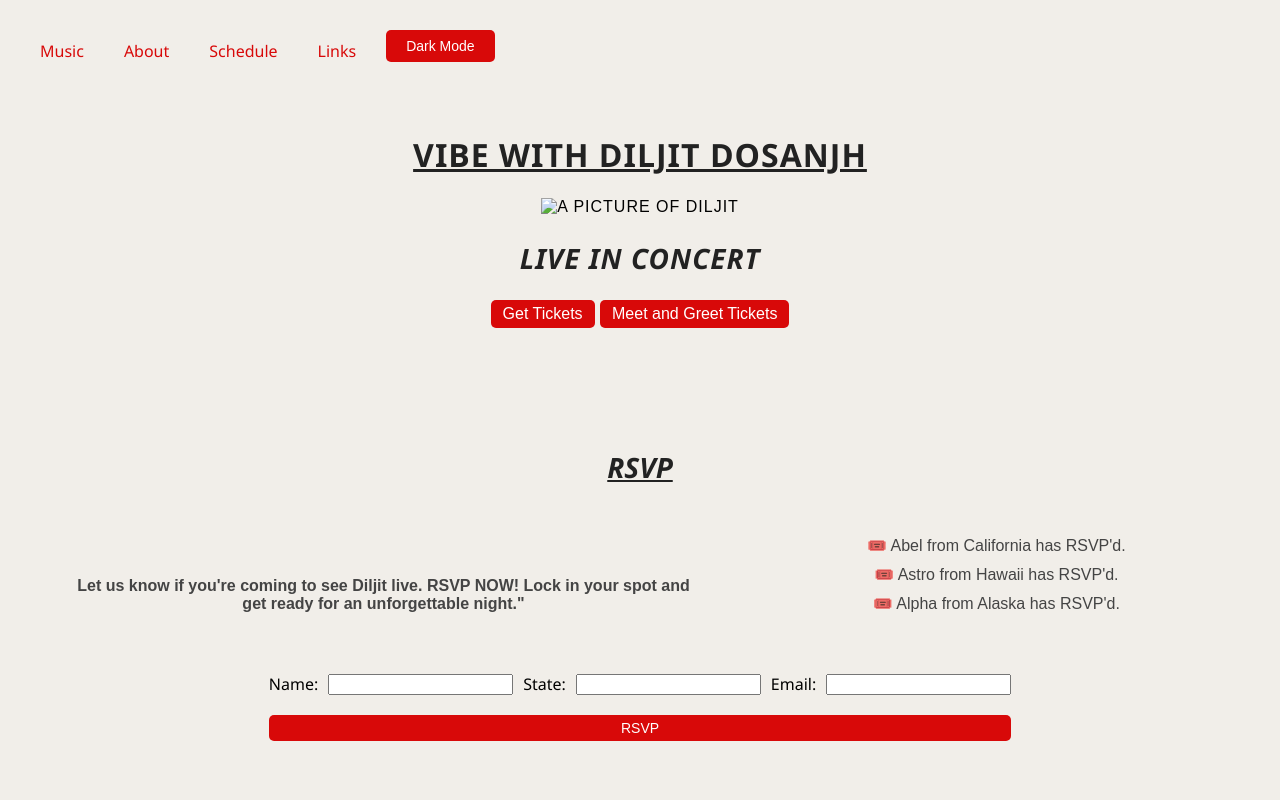
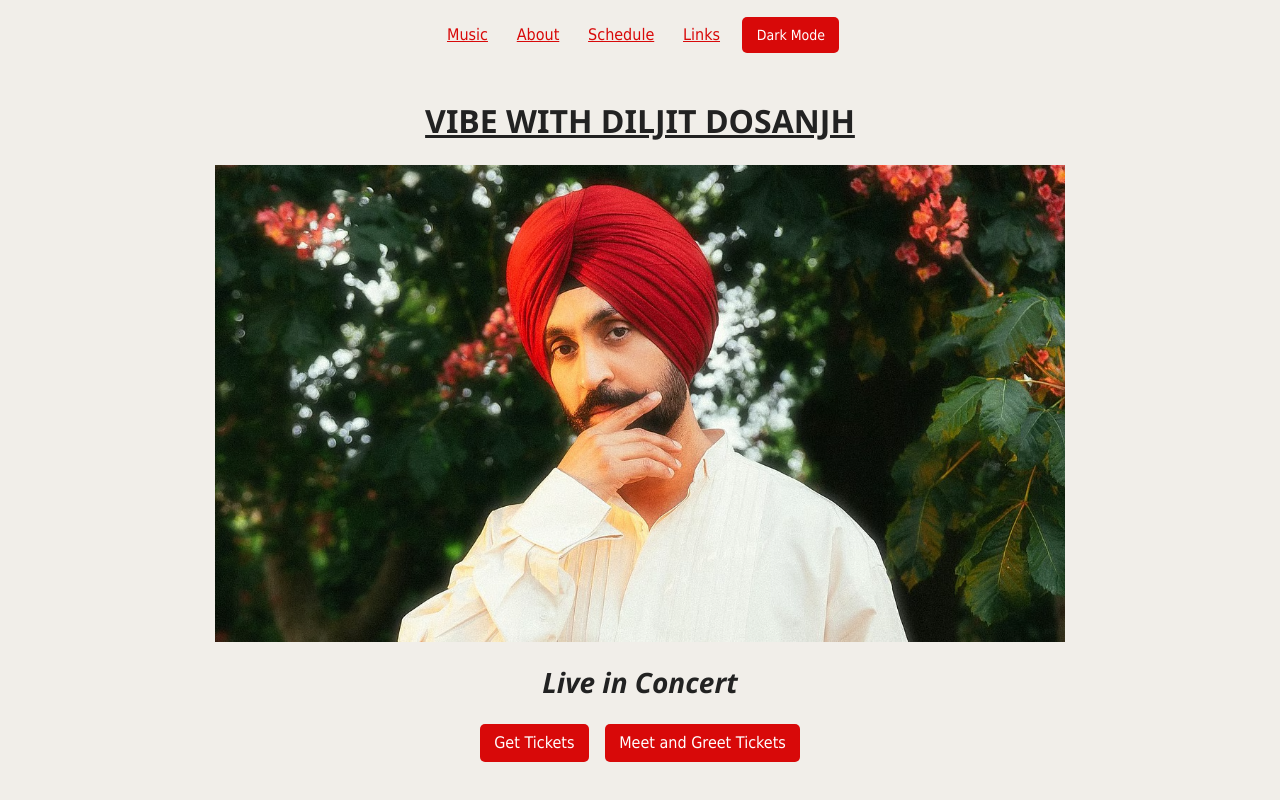
Before and after one commit to rumeethundal/diljit-info-site, a plain HTML site: page index.html in a window 1280 px wide. Shown: the top 800 px of the page. Drawn offline with Linux system fonts and the light colour scheme.

Commit message:
fixed spacing and overall made the site more cohesive

```diff
--- a/index.html
+++ b/index.html
@@ -1,14 +1,13 @@
 <!DOCTYPE html>
 <html lang="en">
   <head>
+    <meta charset="utf-8">
+    <meta name="viewport" content="width=device-width, initial-scale=1">
     <link rel="stylesheet" href="styles.css">
     <title>Diljit Concert</title>
-
   </head>
-
   <body>
-
-    <div class="navbar">
+    <nav class="navbar">
       <ul>
         <li><a href="https://www.youtube.com/channel/UCZRdNleCgW-BGUJf-bbjzQg">Music</a></li>
         <li><a href="https://en.wikipedia.org/wiki/Diljit_Dosanjh">About</a></li>
@@ -16,24 +15,25 @@
         <li><a href="#links">Links</a></li>
         <li><button id="theme-button">Dark Mode</button></li>
       </ul>
-    </div>
+    </nav>
 
-        <div class="header-container">
+    <main>
+      <header class="header-container">
         <div class="header-item">
           <h1>Vibe With Diljit Dosanjh</h1>
           <img id="header-img" src="img/diljit03.jpeg" alt="A picture of diljit"/>
         </div>
         <div class="header-item">
           <h2>Live in Concert</h2>
+          <div class="header-actions">
             <button class="header-button" type="button">Get Tickets</button>
             <button class="header-button" type="button">Meet and Greet Tickets</button>
           </div>
         </div>
+      </header>
 
-        <div id="rsvp">
-                    <div class="header-text" id="centered-header">
+      <section id="rsvp">
         <h2>RSVP</h2>
-                    </div>
         <div class="rsvp-container">
           <div class="rsvp-para">
             <p> <b>Let us know if you're coming to see Diljit live. RSVP NOW! Lock in your spot and get ready for an unforgettable night."</b></p>
@@ -47,22 +47,25 @@
         <div class="form-container">
           <form id="rsvp-form" title="rsvp-form">
             <div class="form-row">
+              <div class="form-field">
                 <label for="name">Name:</label>
                 <input type="text" id="name">
+              </div>
+              <div class="form-field">
                 <label for="state">State:</label>
                 <input type="text" id="state">
+              </div>
+              <div class="form-field">
                 <label for="email">Email:</label>
                 <input type="text" id="email">
-
+              </div>
             </div>
             <button id="rsvp-button" type="submit">RSVP</button>
           </form>
         </div>
+      </section>
 
-
-
-
-    <div class="about">
+      <section class="about">
         <div class="about-left">
           <div class="header-text">
             <h2>About the Event</h2>
@@ -84,21 +87,13 @@
             <li> <b>Meet & Greet (VIP):</b> <i>An up-close moment with the legend himself</i></li>
           </ul>
         </div>
-    </div>
-
       </section>
 
-
-
-
-<div>
-    <section id="schedule"></section>
-    <div class="header-text" id="centered-header">
+      <section id="schedule">
         <h2>Event Schedule</h2>
-    </div>
         <div class="number-events">
           <div class="event">
-            <img id="body-img" src="img/diljitMeetandGreet.jpeg" alt="A picture of Diljit dining"/>
+            <img class="event-image" src="img/diljitMeetandGreet.jpeg" alt="A picture of Diljit dining"/>
             <h3>6 PM - Meet and Greet</h3>
             <p>
               Get the chance to meet Diljit Dosanjh up close with an exclusive meet-and-greet
@@ -108,7 +103,7 @@
           </div>
 
           <div class="event">
-            <img id="body-img" src="img/diljitconcert.jpg" alt="A picture of Diljit performing at one of his past shows" />
+            <img class="event-image" src="img/diljitconcert.jpg" alt="A picture of Diljit performing at one of his past shows" />
             <h3>8 PM - Main Vibe</h3>
             <p>
               The main event brings Diljit Dosanjh to the stage for a high-energy performance you won’t forget.
@@ -117,19 +112,10 @@
             </p>
           </div>
         </div>
-</div>
+      </section>
 
-        <div class="bottom">
-            <div class="bottom-item">
-
-                </div>
-            </div>
-
-
-            <div class="bottom-item">
-                <div class="header-text">
+      <section id="links">
         <h2>External Links</h2>
-                </div>
         <div class="link">
           <a class="block" href="https://www.youtube.com/watch?v=k0Ka-deab1s&list=RDk0Ka-deab1s&start_radio=1">
             <article>
@@ -147,17 +133,15 @@
           </a>
           <p>Check out Diljit Dosanjh's iconic Met Gala look</p>
         </div>
-            </div>
-        </div>
       </section>
-
+    </main>
 
     <div id="success-modal" class="modal">
       <div class="modal-container">
         <div id="modal-item">
           <h3> You're all set to vibe with Diljit—get ready for an unforgettable night!</h3>
         </div>
-                <div id="modal-item">
+        <div>
           <img id="modal-img" src="img/diljit_stage.jpg" alt="A picture of diljit"/>
         </div>
       </div>
--- a/styles.css
+++ b/styles.css
@@ -1,417 +1,305 @@
-/* Prevents a white border in the VSCodeEDU preview. */
+:root {
+  --bg-color: #f1eee9;
+  --text-color: #231942;
+  --heading-color: #222;
+  --copy-color: #444;
+  --accent-color: #d80909;
+  --section-gap: clamp(2.75rem, 7vw, 5rem);
+  --column-gap: clamp(1.5rem, 5vw, 4rem);
+}
+
+* {
+  box-sizing: border-box;
+}
+
 html {
   background-color: var(--bg-color);
-    margin: 0;
-    padding: 0;
 }
 
-/* Body */
+body {
+  margin: 0;
+  min-height: 100vh;
+  background-color: var(--bg-color);
+  color: var(--text-color);
+  font: 1rem / 1.6 Tahoma, sans-serif;
+}
 
-body {
-    background-color: var(--bg-color);
+main,
+.navbar {
+  width: min(100% - 2rem, 68rem);
+  margin-inline: auto;
+}
 
-    font-size: 16px;
-    color: var(--text-color);
-    font-family: Tahoma, sans-serif;
+main {
+  display: grid;
+  gap: var(--section-gap);
+  padding-block: clamp(1.5rem, 4vw, 3rem) var(--section-gap);
+}
 
-    padding: 20px;
+h1,
+h2,
+h3,
+h4,
+p,
+ul {
   margin: 0;
 }
 
-/* Text */
-
-#header-img{
-  width: 850px;
+h1,
+h2,
+h3,
+h4 {
+  color: var(--heading-color);
+  font-family: 'Segoe UI', Tahoma, Geneva, Verdana, sans-serif;
+  line-height: 1.2;
 }
 
 h1 {
-    text-align: center;
-    font-family: 'Segoe UI', Tahoma, Geneva, Verdana, sans-serif;
-    font-size: 32px;
-    color: #222;
+  font-size: clamp(1.75rem, 4vw, 2rem);
   text-transform: uppercase;
   text-decoration: underline;
 }
 
 h2 {
-    text-align: center;
-    font-family: 'Segoe UI', Tahoma, Geneva, Verdana, sans-serif;
-    font-size: 28px;
-    color: #222;
+  font-size: 1.75rem;
+  font-style: italic;
+  text-decoration: underline;
+}
+
+h3 {
+  font-size: 1.5rem;
   font-style: italic;
 }
 
-h3 {
-    font-family: 'Segoe UI', Tahoma, Geneva, Verdana, sans-serif;
-    font-size: 24px;
-    color: black;
-    text-align: center;
-    font-style: italic;
+p,
+.about ul {
+  color: var(--copy-color);
 }
 
-ul {
-    font-family: 'Segoe UI', Tahoma, Geneva, Verdana, sans-serif;
-    list-style: square;
-    color: #444;
-    text-align: left;
+a {
+  color: var(--accent-color);
 }
 
-p {
-  font-family: Arial, sans-serif;
-  color: #444;
-  font-size: 16px;
-  margin: 0;
+a:visited {
+  color: #800606;
 }
 
-.link h2 {
-
+button {
+  padding: 0.55rem 0.9rem;
+  border: 0;
+  border-radius: 5px;
+  background-color: #d80909;
+  color: white;
+  font: inherit;
+  line-height: 1.3;
+  cursor: pointer;
 }
 
-a,
-a * {
-  color:rgb(216, 9, 9);
+.navbar ul,
+.header-actions {
+  display: flex;
+  flex-wrap: wrap;
+  justify-content: center;
+  align-items: center;
+  gap: 0.5rem 1rem;
+}
+
+.navbar ul {
+  list-style: none;
+  padding: 1rem 0 0;
+}
+
+.navbar a {
+  display: block;
+  padding: 0.4rem;
+  color: var(--accent-color);
+}
+
+#theme-button {
+  font-size: 0.875rem;
+}
+
+.header-container,
+.header-item,
+#rsvp,
+#schedule,
+#links {
+  display: grid;
+  justify-items: center;
+  gap: 1.5rem;
   text-align: center;
 }
 
-a:link {
-  color:rgb(216, 9, 9);
-  display: flex;
-  flex-direction: row;
-  justify-content: center;
-}
-
-a:visited {
-  color:rgb(128, 6, 6);
-}
-
-a:hover{
-
-}
-
-a:active{
-
-}
-
-.header-button {
-    background-color: rgb(216, 9, 9);
-    color: white;
-    border: none;
-    padding: 5px 12px;
-    border-radius: 5px;
-    cursor: pointer;
-    font-size: 16px;
-}
-
-button:hover {
-}
-
-/* Header */
-
-.header-container {
-  text-align: center;
-  font-family: Arial, sans-serif;
-  color: #000000;
-  text-transform: uppercase;
-  letter-spacing: 1px;
-  padding-top: 10px;
-  margin-bottom: 20px;
-  align-content: center;
-  display: flex;
-  flex-direction: column;
-  margin-top: 20px;
-}
-
-.header-item:nth-of-type(1) {
-  width: 100%;
-}
-
-.header-item:nth-of-type(2) {
+.header-item {
   width: 100%;
 }
 
 #header-img {
-  width: 850px;
-  max-width: 1000px;
+  display: block;
+  width: min(100%, 53.125rem);
+  height: auto;
 }
 
-#body-img {
-  width: 300px;
+.header-item h2 {
+  text-decoration: none;
 }
 
-.about {
-  font-family: 'Segoe UI', Tahoma, Geneva, Verdana, sans-serif;
-  display: flex;
-  gap: 250px;
-  margin: 100px 50px 100px 50px;
+.about,
+.number-events,
+.rsvp-container {
+  display: grid;
+  grid-template-columns: repeat(2, minmax(0, 1fr));
+  gap: 1.5rem var(--column-gap);
+  width: 100%;
 }
 
-.header-text h2{
-  text-decoration: underline;
-  text-align: left;
-  margin-bottom: 40px;
+.about h2 {
+  margin-bottom: 0.9rem;
 }
 
-#about-header {
-  display: flex;
-  justify-content: flex-start;
+.about ul {
+  list-style: square;
+  padding-inline-start: 1.25rem;
 }
 
-.about-left {
-  width: 50%;
+.about li + li,
+.rsvp-participants p + p {
+  margin-top: 0.5rem;
+}
+
+.rsvp-container {
+  max-width: 54rem;
+  align-items: start;
+}
+
+.rsvp-participants {
+  overflow-wrap: anywhere;
+}
+
+.form-container {
+  width: min(100%, 48rem);
+}
+
+#rsvp-form,
+.form-field {
+  display: grid;
+  gap: 0.5rem;
+}
+
+#rsvp-form {
+  gap: 1rem;
+  justify-items: center;
+}
+
+.form-row {
+  display: grid;
+  grid-template-columns: repeat(3, minmax(0, 1fr));
+  gap: 1rem;
+  width: 100%;
   text-align: left;
 }
 
-.about-right {
-  width: 50%;
-  text-align: left;
+.form-field input {
+  width: 100%;
+  min-width: 0;
+  padding: 0.5rem;
+  font: inherit;
 }
 
-#centered-header {
-  margin: 0 auto;
-}
-
-#centered-header h2 {
-  text-align: center;
-  margin-top: 20px;
-}
-
-.number-events {
-  display: flex;
-  gap: 250px;
-  margin: 0px 50px 0px 50px;
+.error {
+  border: 2px solid #d80909;
+  background-color: #ed8c8c;
 }
 
 .event {
-  width: 50%;
-  display: flex;
-  flex-direction: column;
-  align-items: center;
+  display: grid;
+  align-content: start;
+  justify-items: center;
+  gap: 0.85rem;
 }
 
-.number-events h3 {
+.event-image {
+  display: block;
+  width: min(100%, 19rem);
+  aspect-ratio: 3 / 2;
+  object-fit: cover;
+}
+
+.event h3 {
   text-decoration: overline;
 }
 
-.number-events p {
-  text-align: center;
+.event p,
+.link p {
+  max-width: 48ch;
 }
 
-#body-img {
-  width: 300px;
-  height: 200px;
-  display: flex;
-  justify-content: space-between;
+.link a {
+  display: inline-block;
+  margin-bottom: 0.35rem;
 }
 
-/* Footer */
-
-.footer {
-
+.link h4 {
+  color: inherit;
 }
-
-/* Navigation bar (navbar) */
-
-.navbar ul {
-    z-index: 1000;
-    list-style-type: none;
-    overflow: hidden;
-    top: left;
-    width: 100%;
-    display: flex;
-    justify-content: flex-start;
-    padding-left: 0px;
-    margin-top: 0px;
-    padding-top: 0px;
-}
-
-.navbar ul li {
-    float: left;
-    margin: 10px;
-}
-
-.navbar ul li a {
-  display: block;
-  text-decoration: none;
-  color:rgb(216, 9, 9);
-  text-align: center;
-  padding: 10px;
-}
-
-.navbar ul li a:hover {
-  color: #ff0000;
-}
-
-
-/* RSVP Section */
-
-#rsvp h2 {
-  padding-top: 100px;
-}
-
-.rsvp-container {
-  display: flex;
-  align-items: center;
-  gap: 20px;
-  margin: 50px 50px 50px 50px;
-}
-
-.rsvp-para {
-  width: 55%;
-  padding-top: 30px;
-  margin: 20px, 30px, 20px, 0px;
-  text-align: center;
-}
-
-.rsvp-participants {
-  text-align: center;
-  margin-left: 150px;
-}
-
-.rsvp-participants p {
-  margin-bottom: 10px;
-}
-
-.form-container {
-  display: flex;
-  justify-content: center;
-}
-
-.form-row {
-  font-family: 'Segoe UI', Tahoma, Geneva, Verdana, sans-serif;
-  color: rgb(0, 0, 0);
-  display: flex;
-  flex-direction: row;
-  gap: 10px;
-  align-items: center;
-}
-
-#rsvp-form {
-  display: flex;
-  flex-direction: column;
-}
-
-.bottom {
-  display: flex;
-  justify-content: center;
-  gap: 250px;
-  margin: 100px 50px 0px 50px;
-}
-
-.bottom-item {
-  width: 50%;
-  text-align: center;
-  display: flex;
-  flex-direction: column;
-  align-items: center;
-}
-
-#rsvp-button {
-  background-color: rgb(216, 9, 9);
-  color: white;
-  border: none;
-  padding: 5px 12px;
-  border-radius: 5px;
-  cursor: pointer;
-  font-size: 14px;
-  margin-top: 20px;
-}
-
-.error {
-  border-style: solid;
-  border-width: 2px;
-  border-color:rgb(216, 9, 9);
-  background-color:rgb(237, 140, 140);
-}
-
-
-
-
-/* Success Modal */
 
 #success-modal {
   display: none;
   position: fixed;
+  inset: 0;
   z-index: 2;
-
-  left: 0;
-  top: 0;
-  width: 100%;
-  height: 100%;
-
-  background-color: rgba(0, 0, 0, 0.4);
-
-  flex-direction: column;
   align-items: center;
   justify-content: center;
+  padding: 1rem;
+  background-color: rgba(0, 0, 0, 0.4);
 }
 
 .modal-container {
-    padding: 50px;
-    width: 55%;
-
-    background-color: rgb(216, 9, 9);
-    font-family: 'Segoe UI', Tahoma, Geneva, Verdana, sans-serif;
+  display: grid;
+  gap: 1.5rem;
+  width: min(100%, 34rem);
+  max-height: 100%;
+  overflow: auto;
+  padding: clamp(1rem, 5vw, 3rem);
+  background-color: #d80909;
   color: black;
   text-align: center;
-    font-size: 1rem;
   font-family: monospace;
-    margin-top: 50px;
-
-    display: flex;
-    flex-direction: column;
-    gap: 50px;
-}
-
-.modal-item {
-
+  overflow-wrap: anywhere;
 }
 
 #modal-img {
-  width: 275px;
+  display: block;
+  width: min(100%, 17.1875rem);
+  height: auto;
+  max-height: 50vh;
+  object-fit: contain;
+  margin-inline: auto;
 }
 
-/* Dark Mode */
-
 .dark-mode {
-  background-color: black;
+  --bg-color: #000;
+  --text-color: #fff;
+  --heading-color: #fff;
+  --copy-color: #fff;
+  --accent-color: #ff7777;
 }
 
-.dark-mode h1,
-.dark-mode h2,
-.dark-mode h3,
-.dark-mode p,
-.dark-mode li {
-    color: white;
+.dark-mode a:visited {
+  color: #ffadad;
 }
 
-.dark-mode a:visited * {
-
+@media (max-width: 40rem) {
+  .about,
+  .number-events,
+  .rsvp-container,
+  .form-row {
+    grid-template-columns: minmax(0, 1fr);
   }
 
-#theme-button {
-  background-color: rgb(216, 9, 9);
-  color: white;
-  border: none;
-  border-radius: 5px;
-  padding: 8px 20px;
-  cursor: pointer;
-  font-size: 14px;
+  .about,
+  .form-container {
+    max-width: 30rem;
+    margin-inline: auto;
   }
-
-/* Custom Colors */
-
-:root {
-    --bg-color: #f1eee9;
-    --text-color: #231942;
-
-    --text-color-dark-mode: #fff;
-
-    --accent-color-light: #d2cff5;
-    --accent-color-medium: #684fb5;
-    --accent-color-dark: #482f95;
-    --accent-color-darkest: #231942;
-    --accent-color-green: #76eb28;
-
-    --error-color: #f8bbd0;
-    --error-color-border: #e63946;
 }
```
Also changed, not shown: img/diljit.png (added), img/diljit03.jpeg (added), img/diljitConcert.png (added), img/diljitMeetandGreet.jpeg (added), img/diljit_stage.jpg (added), img/diljitconcert.jpg (added), img/placeholder.png (added). Lines whose indentation alone changed are shown as unchanged.
